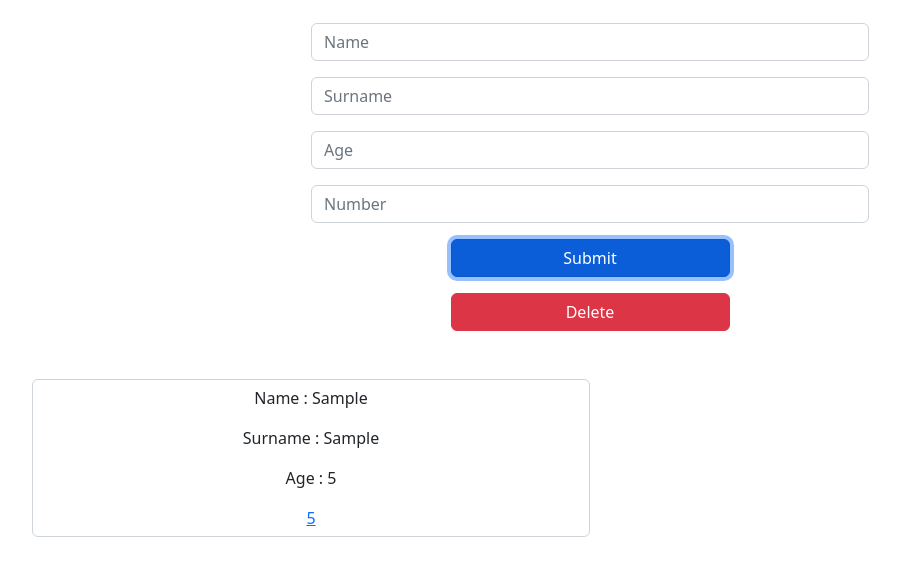
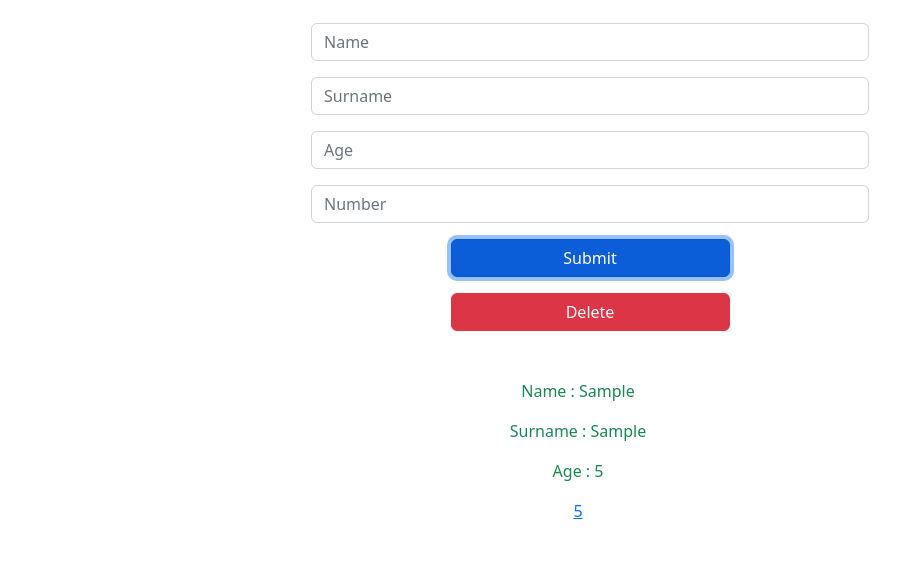
Before and after one commit to Legendidle/InformationObject, a plain HTML site: page index.html in a window 1280 px wide. Both pictures are taken after typing "Sample", "Sample", "5", "5" into the empty fields and a click on the button "Submit". Shown: the part 121-696 px from the top of the page, without its empty margins (50-950 px from the left). Drawn offline with Linux system fonts and the light colour scheme.

Commit message:
add width

```diff
--- a/index.html
+++ b/index.html
@@ -33,7 +33,7 @@
 
     </form>
 
-    <ul class="list-result list-unstyled d-flex mt-5 w-50 align-items-center text-center text-success"></ul>
+    <ul class="list-result list-unstyled d-flex mt-5 w-100 row align-items-center text-center text-success"></ul>
 
   </div>
 
--- a/js/app.js
+++ b/js/app.js
@@ -33,6 +33,12 @@ elForm.addEventListener("submit", function (evt) {
   let elParagraphAge = document.createElement("p");
   let elLinkContact = document.createElement("a");
 
+  elItem.setAttribute("class", "w-100 col-12")
+  elParagraphName.setAttribute("class", "text-center");
+  elParagraphAge.setAttribute("class", "text-center");
+  elParagraphSurname.setAttribute("class", " text-center");
+  elLinkContact.setAttribute("class", "text-center");
+
   for (let i = 0; i < arrResultObject.length; i++) {
     elParagraphName.textContent = `Name : ${arrResultObject[i].Name}`;
     elParagraphSurname.textContent = `Surname : ${arrResultObject[i].Surname}`;
```
